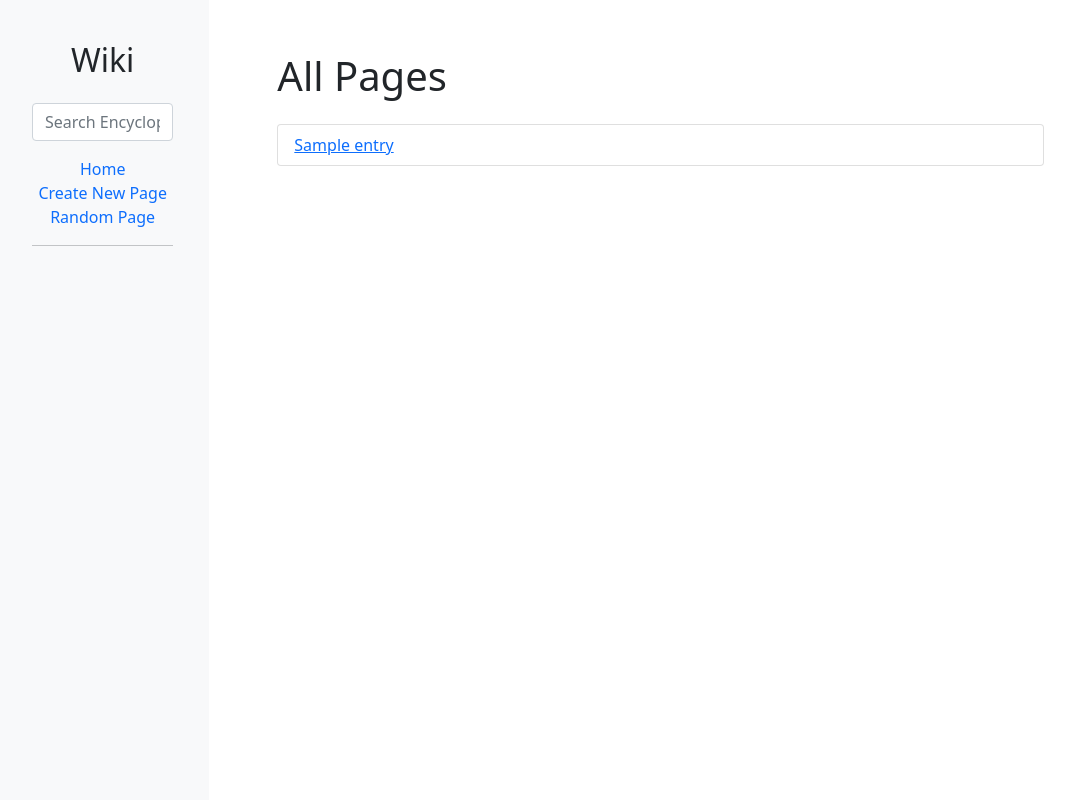
After one commit to Orrv2904/Project1-Wiki, a Django app: template encyclopedia/templates/encyclopedia/search.html in a window 1280 px wide. The commit adds this page. Shown: the whole page, without its empty margins (4-1079 px from the left). Run offline with Django 3.2, Linux system fonts and the light colour scheme; the template is opened without the code that fills it: most values are stand-ins (such as "Sample title", 1, 10 or a date in 2020).

Commit message:
:construction:

```diff
--- a/encyclopedia/templates/encyclopedia/layout.html
+++ b/encyclopedia/templates/encyclopedia/layout.html
@@ -16,7 +16,8 @@
                 <nav class="col-lg-2 col-md-3 bg-light sidebar">
                     <div class="p-3 text-center">
                         <h2 class="mb-4">Wiki</h2>
-                        <form class="mb-3">
+                        <form class="mb-3" action="{% url 'search' %}" method="POST">
+                            {% csrf_token %}
                             <input class="form-control" type="text" name="q" placeholder="Search Encyclopedia">
                         </form>
                         <ul class="list-unstyled">
--- /dev/null
+++ b/encyclopedia/templates/encyclopedia/search.html
@@ -0,0 +1,24 @@
+{% extends "encyclopedia/layout.html" %}
+
+{% block title %}
+    Encyclopedia
+{% endblock %}
+
+{% block body %}
+<div class="container">
+    <div class="row">
+        <div class="col-lg-10 col-md-9">
+            <div class="p-3">
+                <h1 class="mb-4">All Pages</h1>
+                <ul class="list-group">
+                    {% for entry in entries %}
+                        <li class="list-group-item"><a href="{% url 'entry' title=entry %}">{{ entry }}</a></li>
+                    {% endfor %}
+                </ul>
+            </div>
+        </div>
+    </div>
+</div>
+
+
+{% endblock %}
--- a/encyclopedia/urls.py
+++ b/encyclopedia/urls.py
@@ -5,4 +5,5 @@ from . import views
 urlpatterns = [
     path("", views.index, name="index"),
     path("wiki/<str:title>", views.entry, name="entry"),
+    path("search/", views.search, name="search"),
 ]
```
Also changed, not shown: encyclopedia/views.py (+20 -0 lines).
